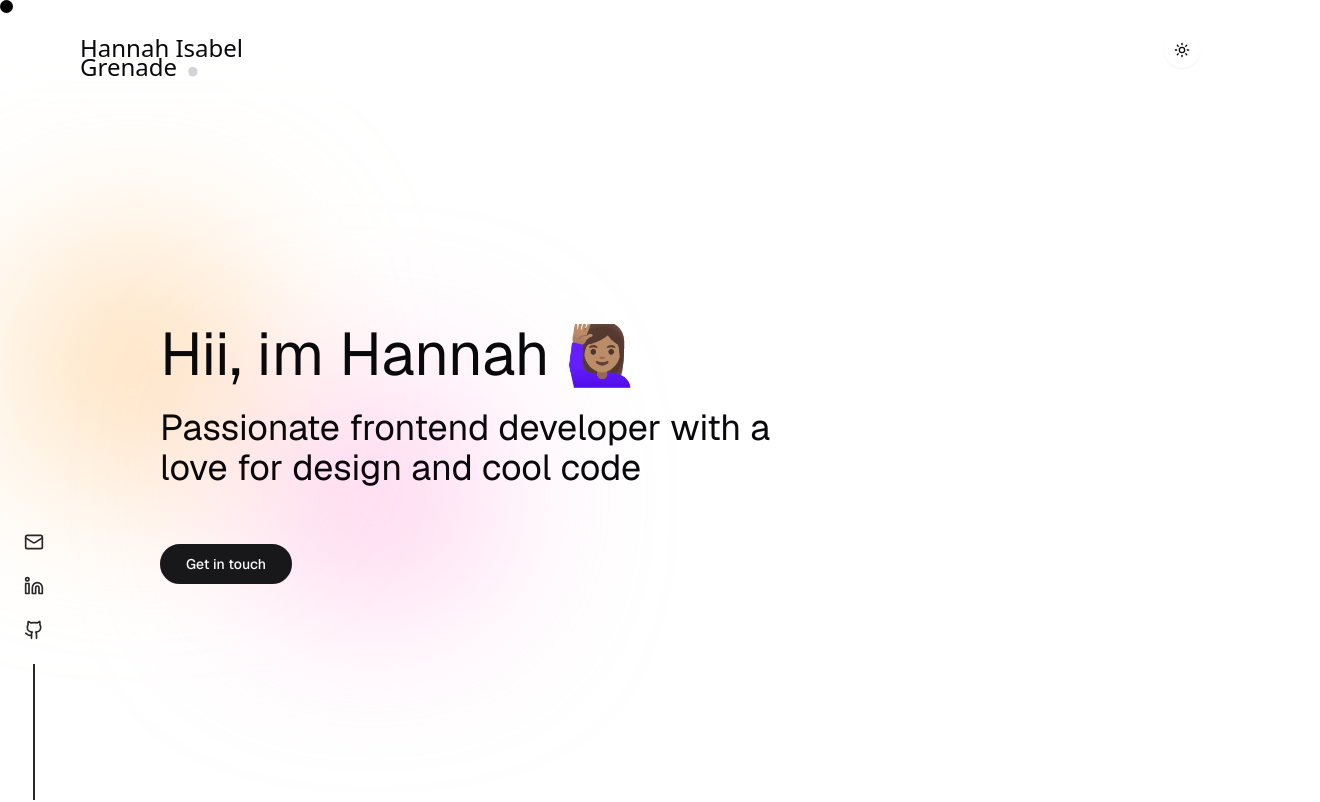
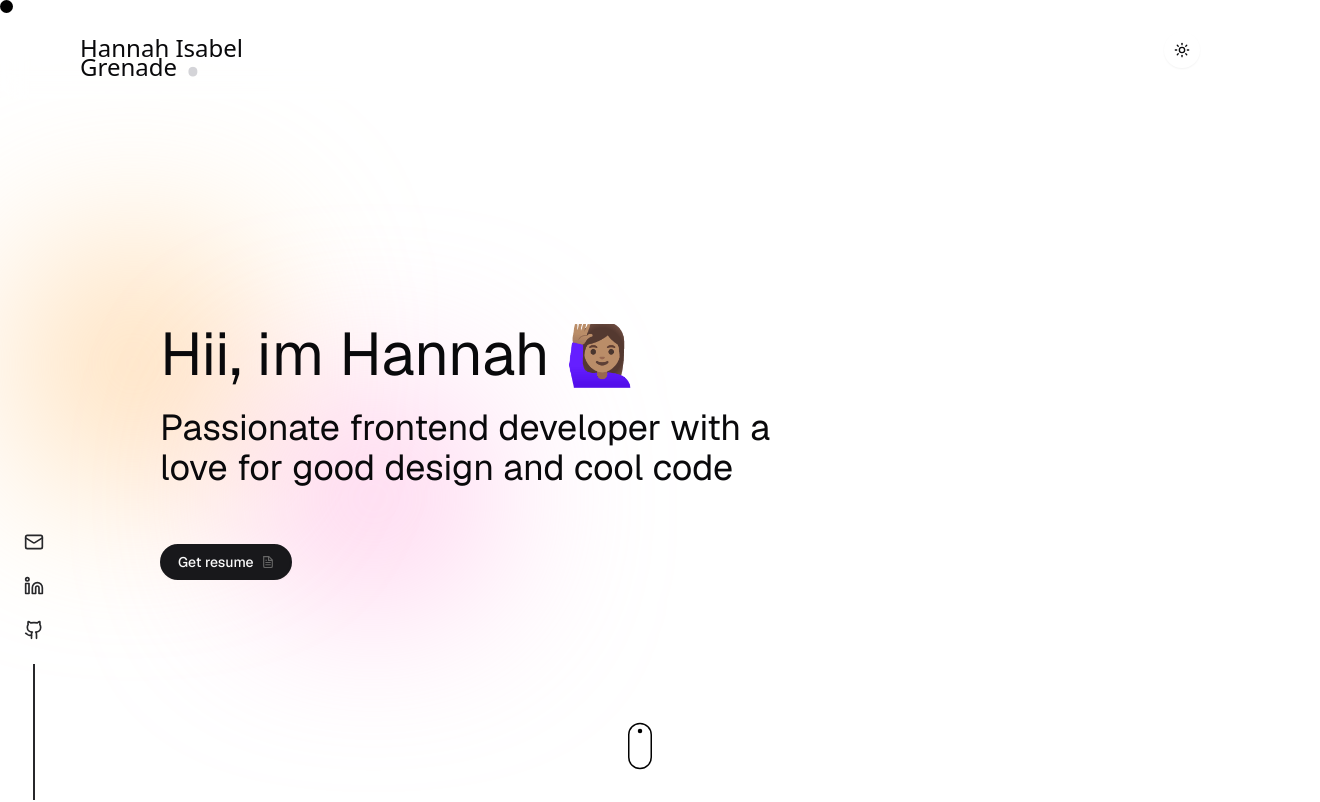
Before and after one commit to Hannah2609/portfolio-app, a Next.js app: page / in a window 1280 px wide. Shown: the top 802 px of the page, 1320 px wide, since content can reach past the window. Built offline with nearby package versions, Linux system fonts and the light colour scheme.

Commit message:
scrollDown added and changes to project

```diff
--- a/app/layout.tsx
+++ b/app/layout.tsx
@@ -26,10 +26,10 @@ export default function RootLayout({
   children: React.ReactNode;
 }>) {
   return (
-    <html lang="en" suppressHydrationWarning>
+    <html lang="en" suppressHydrationWarning className="scroll-smooth">
       <head />
       <body
-        className={`${geistSans.variable} ${geistMono.variable} antialiased`}
+        className={`${geistSans.variable} ${geistMono.variable} antialiased `}
       >
         <ThemeProvider
           attribute="class"
--- a/app/page.tsx
+++ b/app/page.tsx
@@ -1,10 +1,7 @@
 import Footer from "@/components/footer";
 import { Header } from "@/components/header";
-import { BoxReveal } from "@/components/magicui/box-reveal";
-// import { TextReveal } from "@/components/magicui/text-reveal";
+import Hero from "@/components/hero";
 import Projects from "@/components/projects";
-import { Button } from "@/components/ui/button";
-import Link from "next/link";
 
 
 export default function Home() {
@@ -13,26 +10,7 @@ export default function Home() {
       <Header />
       <div className="font-[family-name:var(--font-geist-sans)]">
         <main className="flex flex-col row-start-2 justify-center sm:items-start p-10 pb-20 gap-16 sm:px-20">
-          <section className="sm:w-2/3 py-36 md:py-46 md:pl-20 relative mb-20">
-            <div className="absolute rounded-full bg-[#ffcc8e] dark:bg-[#4b6cc5] top-30 -left-10 w-1/4 h-1/3 blur-[4rem] md:blur-[6rem] dark:blur-[6rem] dark:md:blur-[10rem] pointer-events-none "></div>
-            <div className="absolute rounded-full  bg-[#ffa9de] dark:bg-[#ff6ac6] top-70  left-50  w-1/4 h-1/4 blur-[4rem] md:blur-[6rem] dark:blur-[6rem] dark:md:blur-[8rem] pointer-events-none "></div>
-            <div className="relative z-10">
-              <BoxReveal>
-                <h2 className="text-4xl md:text-6xl mb-6">Hii, im Hannah 🙋🏽‍♀️</h2>
-              </BoxReveal>
-              <BoxReveal>
-                <h2 className="text-3xl md:text-4xl mb-14">
-                  Passionate frontend developer with a love for design and cool
-                  code
-                </h2>
-              </BoxReveal>
-              <BoxReveal>
-                <Button variant={"hoverEffect"} size={"lg"} asChild>
-                  <Link href={"/"}> Get in touch </Link>
-                </Button>
-              </BoxReveal>
-            </div>
-          </section>
+          <Hero />
           <Projects />
         </main>
         <Footer />
--- a/components/animatedDiv.tsx
+++ b/components/animatedDiv.tsx
@@ -6,7 +6,7 @@ const AnimatedDiv = ({ children }: { children: React.ReactNode }) => (
     initial={{ opacity: 0, y: 50 }}
     whileInView={{ opacity: 1, y: 0 }}
     transition={{ duration: 0.8, ease: "easeInOut" }}
-    viewport={{ once: false }}
+    viewport={{ once: true }}
   >
     {children}
   </motion.div>
--- a/components/footer.tsx
+++ b/components/footer.tsx
@@ -1,48 +1,20 @@
 "use client"
-
-// import React, { useEffect, useState } from "react";
-import { Button } from "./ui/button";
-// import Image from "next/image";
 import AnimatedDiv from "./animatedDiv";
 import Links from "./links";
-import Link from "next/link";
-// import { useTheme } from "next-themes";
 
 function Footer() {
-//   const { resolvedTheme } = useTheme();
-//   const [imageSrc, setImageSrc] = useState("/billede.png");
-
-//   useEffect(() => {
-//     setImageSrc(resolvedTheme === "dark" ? "/billede2.png" : "/billede.png");
-//   }, [resolvedTheme]);
-
   return (
     <AnimatedDiv>
-      <footer className="flex flex-col items-center justify-center">
-        {/* <Image
-          aria-hidden
-          src={imageSrc}
-          alt="Profile image"
-          width={160}
-          height={160}
-        /> */}
-        <h3 className="text-4xl mb-10">Get in touch</h3>
-        <div className="gap-4 flex flex-row mt-6 mb-4">
-          {/* <Button variant={"hoverEffect"} asChild>
-            <Link href="mailto:deterhannahs@gmail.com" aria-label="Email">
-              Send email
-            </Link>
-          </Button> */}
-          <Button variant={"hoverEffect"} asChild>
-            <Link href={"/resume.pdf"} download aria-label="download resume">
-              Get resume
-            </Link>
-          </Button>
+      <footer className=" relative">
+        <div className="absolute rounded-full bg-[#ffcc8e] dark:bg-[#4b6cc5] top-30 -right-10 w-1/4 h-1/3 blur-[4rem] md:blur-[6rem] dark:blur-[6rem] dark:md:blur-[10rem] pointer-events-none "></div>
+        <div className="absolute rounded-full  bg-[#ffa9de] dark:bg-[#ff6ac6] top-70  right-50  w-1/4 h-1/4 blur-[4rem] md:blur-[6rem] dark:blur-[6rem] dark:md:blur-[8rem] pointer-events-none "></div>
+        <div className="relative z-10 flex flex-col items-center justify-center">
+          <h3 className="text-4xl mb-10">Get in touch</h3>
+          <Links />
+          <p className="text-sm text-gray-500 mt-30 mb-10">
+            © {new Date().getFullYear()} Hannah Isabel Grenade.
+          </p>
         </div>
-        <Links />
-        <p className="text-sm text-gray-500 mt-30 mb-10">
-          © {new Date().getFullYear()} Hannah Isabel Grenade.
-        </p>
       </footer>
     </AnimatedDiv>
   );
--- /dev/null
+++ b/components/hero.tsx
@@ -0,0 +1,44 @@
+import React from 'react'
+import { BoxReveal } from './magicui/box-reveal';
+import { Button } from './ui/button';
+import Link from 'next/link';
+import Image from 'next/image';
+import ScrollDown from './scrollDown';
+
+function Hero() {
+  return (
+    <>
+      <section className="sm:w-2/3 py-36 md:py-46 md:pl-20 relative mb-40">
+        <div className="absolute rounded-full bg-[#ffcc8e] dark:bg-[#4b6cc5] top-30 -left-10 w-1/4 h-1/3 blur-[4rem] md:blur-[6rem] dark:blur-[6rem] dark:md:blur-[10rem] pointer-events-none "></div>
+        <div className="absolute rounded-full  bg-[#ffa9de] dark:bg-[#ff6ac6] top-70  left-50  w-1/4 h-1/4 blur-[4rem] md:blur-[6rem] dark:blur-[6rem] dark:md:blur-[8rem] pointer-events-none "></div>
+        <div className="relative z-10">
+          <BoxReveal>
+            <h2 className="text-4xl md:text-6xl mb-6">Hii, im Hannah 🙋🏽‍♀️</h2>
+          </BoxReveal>
+          <BoxReveal>
+            <h2 className="text-3xl md:text-4xl mb-14">
+              Passionate frontend developer with a love for good design and cool
+              code
+            </h2>
+          </BoxReveal>
+          <BoxReveal>
+            <Button variant={"hoverEffect"} asChild>
+              <Link href={"/resume.pdf"} download aria-label="download resume">
+                Get resume{" "}
+                <Image
+                  src={"/file.svg"}
+                  alt="project image"
+                  width={12}
+                  height={12}
+                />
+              </Link>
+            </Button>
+          </BoxReveal>
+        </div>
+      </section>
+      <ScrollDown />
+    </>
+  );
+}
+
+export default Hero
--- a/components/projects.tsx
+++ b/components/projects.tsx
@@ -5,11 +5,9 @@ import AnimatedDiv from './animatedDiv';
 
 function Projects() {
   return (
-    <section className='mb-20'>
+    <section className="mb-20" id="projects">
       <AnimatedDiv>
-        <h2 className="text-5xl md:text-7xl mb-30">
-          Projects
-        </h2>
+        <h2 className="text-5xl md:text-7xl mb-30">Projects</h2>
       </AnimatedDiv>
 
       <div className="grid grid-cols-1 md:grid-cols-[1fr_2fr] gap-20 my-10">
@@ -22,7 +20,7 @@ function Projects() {
         />
         <Card
           href="https://katjakrogh.pythonanywhere.com/"
-          imageSrc="/volt.png"
+          imageSrc="/voltmockup.png"
           title="Volt"
           description="Group exam project for 1st semester Web Development. A Wolt-inspired food delivery app.
                         Log in: signup or use admin@fulldemo.com / password: password"
--- /dev/null
+++ b/components/scrollDown.tsx
@@ -0,0 +1,50 @@
+import Link from 'next/link'
+import React from 'react'
+
+function ScrollDown() {
+  return (
+    <div className="absolute bottom-6 left-1/2 transform -translate-x-1/2">
+    <Link href="#projects" aria-label="Scroll down">
+        <svg
+        xmlns="http://www.w3.org/2000/svg"
+        width="30"
+        height="60"
+        viewBox="0 0 40 70"
+        fill="none"
+        className="text-black dark:text-white"
+        >
+        <rect
+            x="5"
+            y="5"
+            width="30"
+            height="60"
+            rx="15"
+            stroke="currentColor"
+            strokeWidth="2"
+            fill="none"
+        />
+        <circle cx="20" cy="15" r="3" fill="currentColor">
+            <animate
+            attributeName="cy"
+            values="15; 50"
+            dur="1.5s"
+            repeatCount="indefinite"
+            keyTimes="0;1"
+            keySplines="0.4 0 0.2 1"
+            calcMode="spline"
+            />
+            <animate
+            attributeName="opacity"
+            values="1;1;0"
+            keyTimes="0;0.8;1"
+            dur="1.5s"
+            repeatCount="indefinite"
+            />
+        </circle>
+        </svg>
+    </Link>
+    </div>
+  )
+}
+
+export default ScrollDown
```
Also changed, not shown: 1 other file (tests, documents, lock files or other folders).
